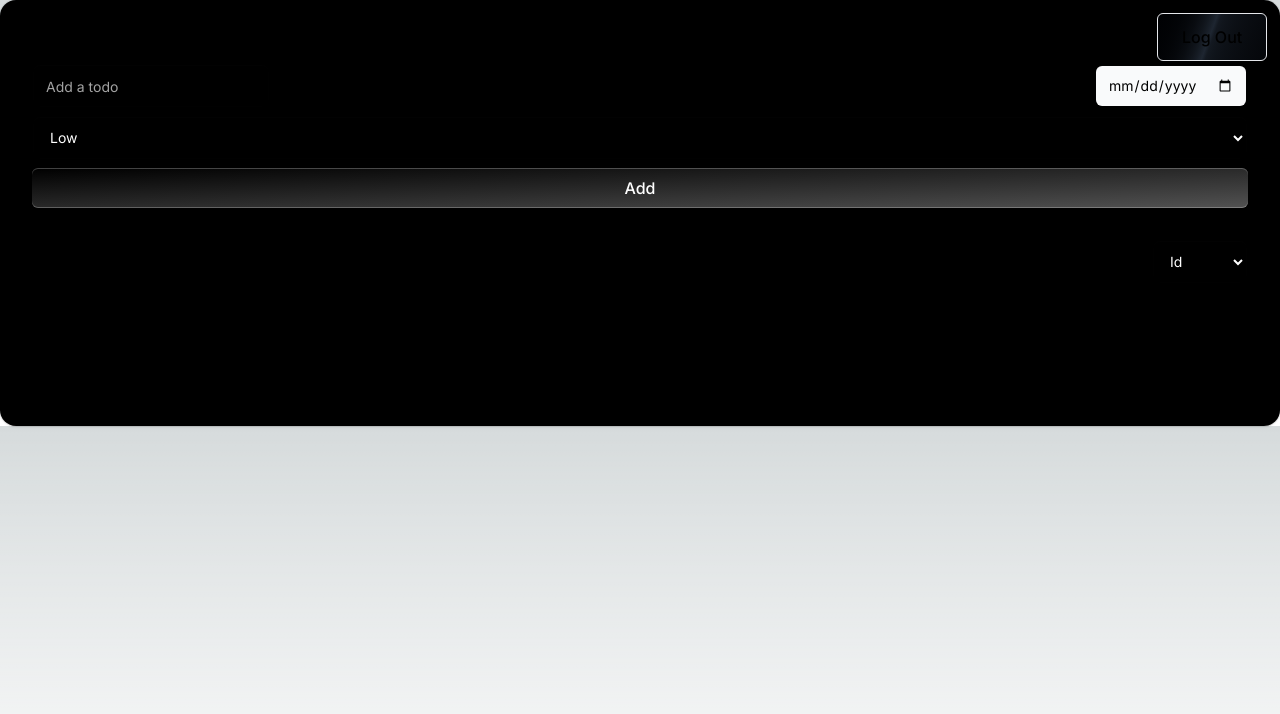
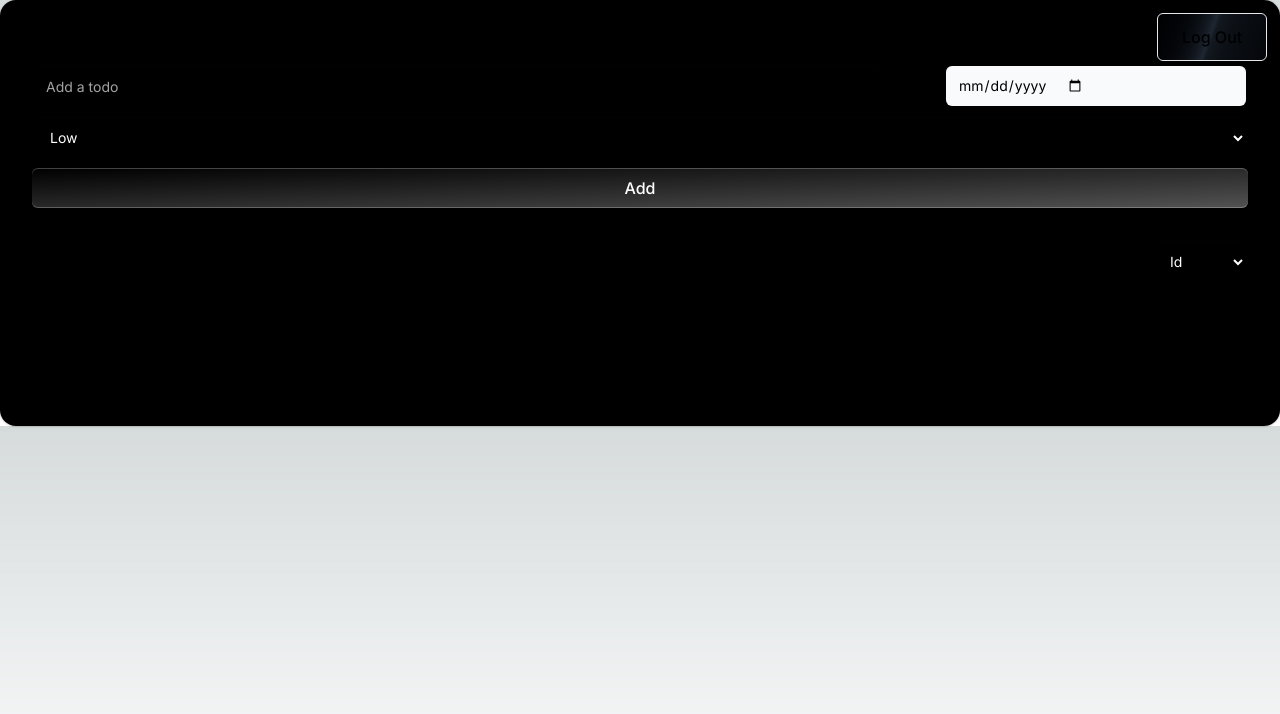
Before and after one commit to Riju-Saha/ToDo-App, a Next.js app in the folder todo/: page /1 in a window 1280 px wide. Shown: the top 714 px of the page. Built offline with nearby package versions, Linux system fonts and the light colour scheme.

Commit message:
date todo flexbox sizing

```diff
--- a/todo/src/app/[username]/page.tsx
+++ b/todo/src/app/[username]/page.tsx
@@ -7,6 +7,7 @@ import { Input } from "@/components/ui/input";
 import { Select } from "@/components/ui/select";
 import TodoItem from '@/components/todoItem';
 import ResponsiveText from '@/components/ResponsiveText'
+import { useMotionTemplate, useMotionValue, motion } from "framer-motion";
 
 
 interface Todo {
@@ -19,6 +20,19 @@ interface Todo {
 }
 
 export default function Usernamepage() {
+
+    let mouseX = useMotionValue(0);
+    let mouseY = useMotionValue(0);
+
+    function handleMouseMove({ currentTarget, clientX, clientY }: any) {
+        let { left, top } = currentTarget.getBoundingClientRect();
+
+        mouseX.set(clientX - left);
+        mouseY.set(clientY - top);
+    }
+    const radius = 120;
+
+    const [visible, setVisible] = React.useState(false);
     const searchParams = useSearchParams();
     const username = searchParams.get('username');
 
@@ -33,8 +47,9 @@ export default function Usernamepage() {
 
     const handleSortChange = (e: React.ChangeEvent<HTMLSelectElement>) => {
         setSortTodo(e.target.value);
-        console.log("sort is: ", sortTodo)
+        // console.log("sort is: ", sortTodo)
     };
+
     const fetchTodos = useCallback(async () => {
         try {
             const response = await fetch(`http://localhost:8080/todos?username=${username}&sortTodo=${sortTodo}`, {
@@ -163,8 +178,39 @@ export default function Usernamepage() {
 
                     <form className="my-8" onSubmit={handleSubmit}>
                         <div className="mb-2" style={{display: "flex", justifyContent: "space-between"}}>
-                            <Input id="todo" type="text" placeholder="Add a todo"  className="bg-black text-white" value={todo} onChange={(e) => setTodo(e.target.value)} required />
-                            <Input id="EndDate" type="date" value={EndDate} onChange={(e) => setEndDate(e.target.value)} required />
+                        <motion.div
+                            style={{
+                                background: useMotionTemplate`
+                                    radial-gradient(${visible ? radius + "px" : "0px"} circle at ${mouseX}px ${mouseY}px,
+                                    var(--blue-500),
+                                    transparent 80%
+                                ) `,
+                                width: "70%"
+                            }}
+                            onMouseMove={handleMouseMove}
+                            onMouseEnter={() => setVisible(true)}
+                            onMouseLeave={() => setVisible(false)}
+                            className="p-[2px] rounded-lg transition duration-300 group/input"
+                        >
+                            <Input  id="todo" type="text" placeholder="Add a todo" className="bg-black text-white w-full" value={todo} onChange={(e) => setTodo(e.target.value)} required />
+                        </motion.div>
+                        <motion.div
+                            style={{
+                                background: useMotionTemplate`
+                    radial-gradient(${visible ? radius + "px" : "0px"} circle at ${mouseX}px ${mouseY}px,
+                    var(--blue-500),
+                    transparent 80%
+                    ) `,
+                     width: "25%"
+                            }}
+                            onMouseMove={handleMouseMove}
+                            onMouseEnter={() => setVisible(true)}
+                            onMouseLeave={() => setVisible(false)}
+                            className="p-[2px] rounded-lg transition duration-300 group/input"
+                        >
+                            <Input className='w-full' id="EndDate" type="date" value={EndDate} onChange={(e) => setEndDate(e.target.value)} required />
+                        </motion.div>
+
                         </div>
                         <div className="mb-2">
                             <Select id="priority" className="bg-black text-white" value={priority} onChange={(e) => setPriority(e.target.value)}>
--- a/todo/src/components/ui/input.tsx
+++ b/todo/src/components/ui/input.tsx
@@ -21,34 +21,33 @@ const Input = React.forwardRef<HTMLInputElement, InputProps>(
             mouseY.set(clientY - top);
         }
         return (
-            <motion.div
-                style={{
-                    background: useMotionTemplate`
-                    radial-gradient(${visible ? radius + "px" : "0px"} circle at ${mouseX}px ${mouseY}px,
-                    var(--blue-500),
-                    transparent 80%
-                    ) `,
-                }}
-                onMouseMove={handleMouseMove}
-                onMouseEnter={() => setVisible(true)}
-                onMouseLeave={() => setVisible(false)}
-                className="p-[2px] rounded-lg transition duration-300 group/input"
-            >
+            // <motion.div
+            //     style={{
+            //         background: useMotionTemplate`
+            //         radial-gradient(${visible ? radius + "px" : "0px"} circle at ${mouseX}px ${mouseY}px,
+            //         var(--blue-500),
+            //         transparent 80%
+            //         ) `,
+            //     }}
+            //     onMouseMove={handleMouseMove}
+            //     onMouseEnter={() => setVisible(true)}
+            //     onMouseLeave={() => setVisible(false)}
+            //     className="p-[2px] rounded-lg transition duration-300 group/input"
+            // >
                 <input
                     type={type}
                     className={cn(
-                        `flex h-10 outline-none border-none bg-gray-50 dark:bg-zinc-800 text-black dark:text-white shadow-input rounded-md px-3 py-2 text-sm  file:border-0 file:bg-transparent
-          file:text-sm file:font-medium placeholder:text-neutral-400 dark:placeholder-text-neutral-600
-           disabled:cursor-not-allowed disabled:opacity-50
-           dark:shadow-[0px_0px_1px_1px_var(--neutral-700)]
-           group-hover/input:shadow-none transition duration-400
-           `, className
-
+                            `flex h-10 outline-none border-none bg-gray-50 dark:bg-zinc-800 text-black dark:text-white shadow-input rounded-md px-3 py-2 text-sm  file:border-0 file:bg-transparent
+                            file:text-sm file:font-medium placeholder:text-neutral-400 dark:placeholder-text-neutral-600
+                            disabled:cursor-not-allowed disabled:opacity-50
+                            dark:shadow-[0px_0px_1px_1px_var(--neutral-700)]
+                            group-hover/input:shadow-none transition duration-400`
+                        , className
                     )}
                     ref={ref}
                     {...props}
                 />
-            </motion.div>
+            // </motion.div>
         );
     }
 );
```
Also changed, not shown: 1 other file (tests, documents, lock files or other folders).
